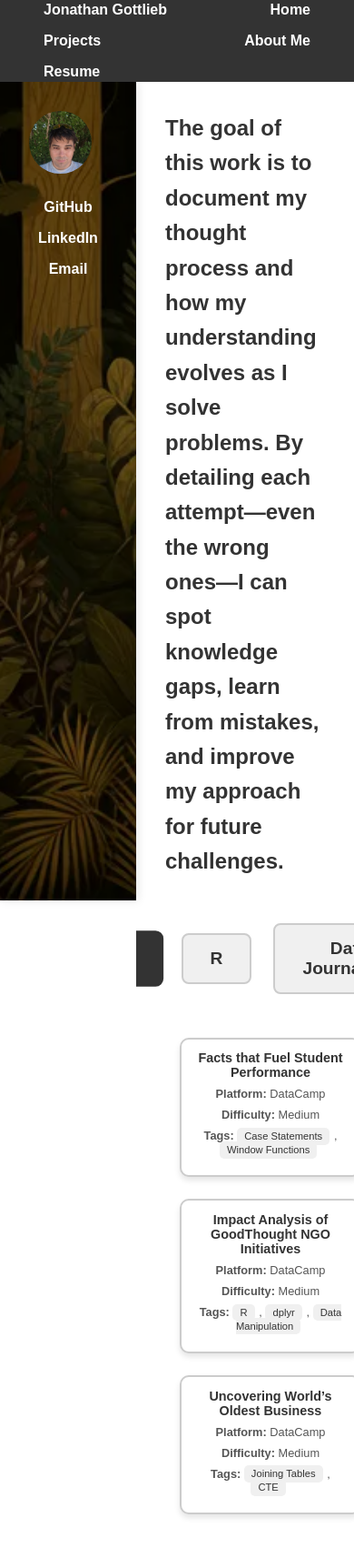
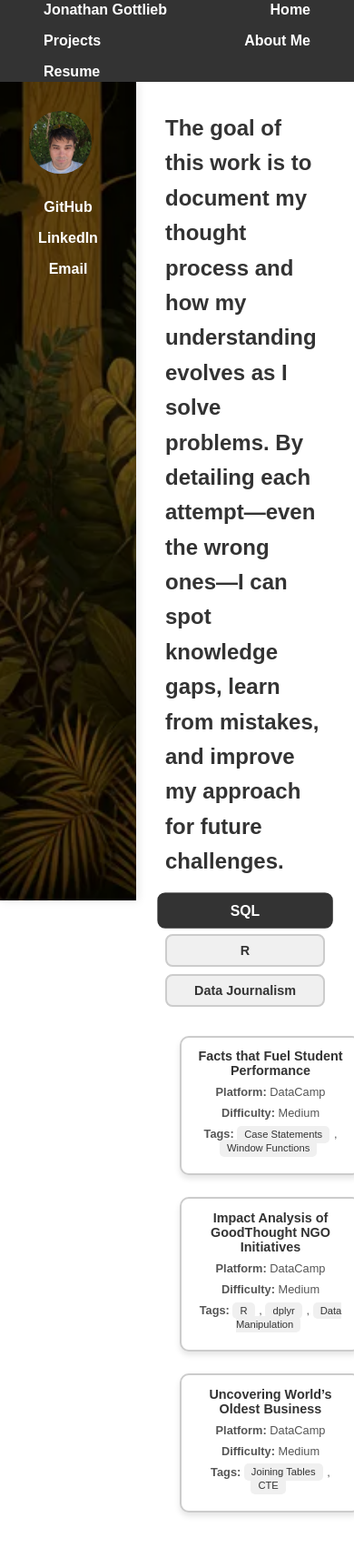
Before and after one commit to gotjon05/website_fina, a Jekyll site: the page built from projects.markdown, in a window 390 px wide. Shown: the whole page at 91% size. Built offline with Jekyll 4.4.1, drawn with Linux system fonts in a browser that asks for light colours.

Commit message:
updated tabs in projects to fit on phones

```diff
--- a/_sass/components/_tabs.scss
+++ b/_sass/components/_tabs.scss
@@ -31,3 +31,32 @@
     color: #fff;
     transform: scale(1.05);
 }
+
+/* Responsive Tabs */
+@media (max-width: 768px) {
+    .tabs {
+        flex-direction: column; /* Stack tabs vertically */
+        gap: 1rem; /* Reduce spacing between tabs */
+        align-items: stretch; /* Stretch tabs to full container width */
+        margin: 2rem 0; /* Adjust margin for smaller screens */
+    }
+
+    .tab-button {
+        font-size: 1rem; /* Reduce font size */
+        padding: 10px 20px; /* Adjust padding */
+        width: 100%; /* Make tabs span the full width */
+        text-align: center; /* Center-align text */
+    }
+}
+
+@media (max-width: 480px) {
+    .tabs {
+        margin: 1rem 0; /* Further reduce margin */
+        gap: 0.5rem; /* Minimize spacing between tabs */
+    }
+
+    .tab-button {
+        font-size: 0.9rem; /* Further reduce font size for very small screens */
+        padding: 8px 15px; /* Compact padding */
+    }
+}
```
Also changed, not shown: 2 other files.
